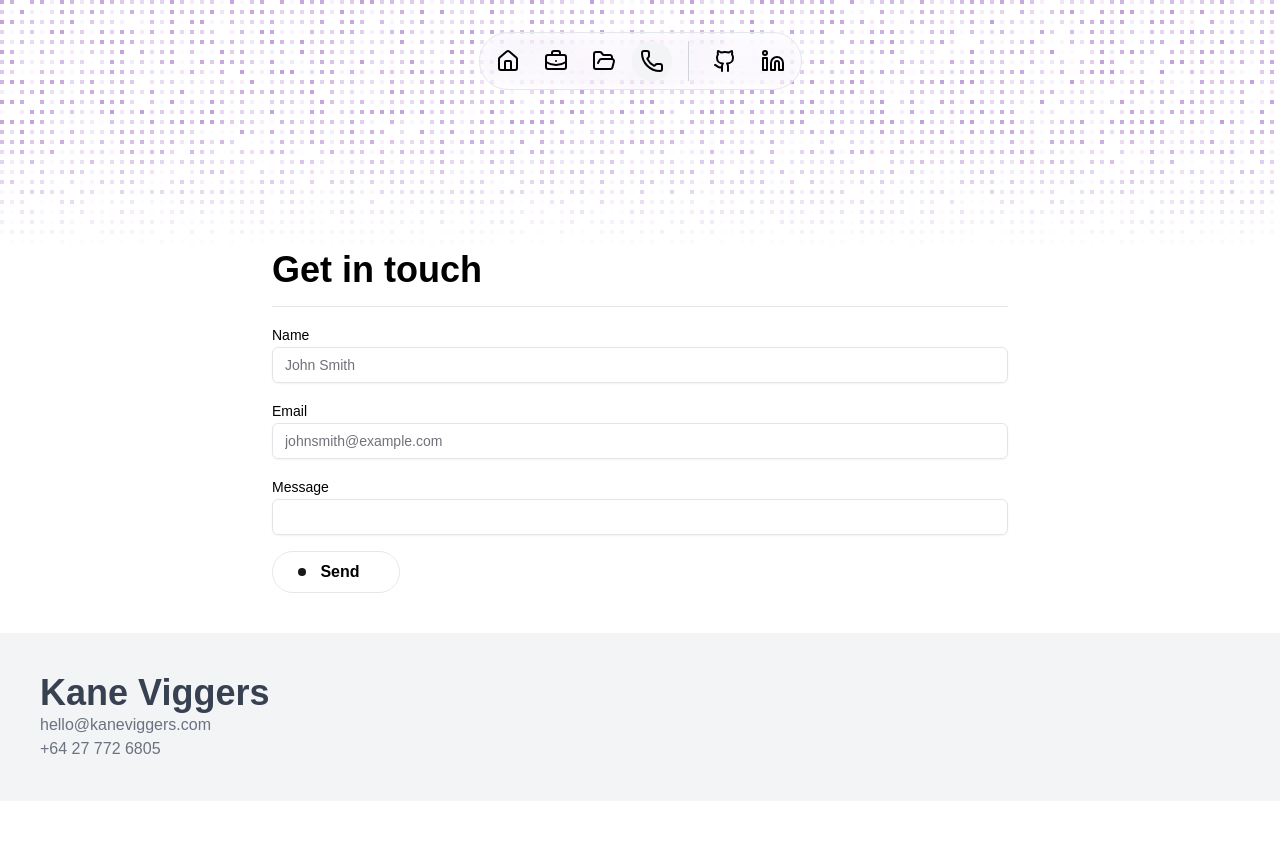
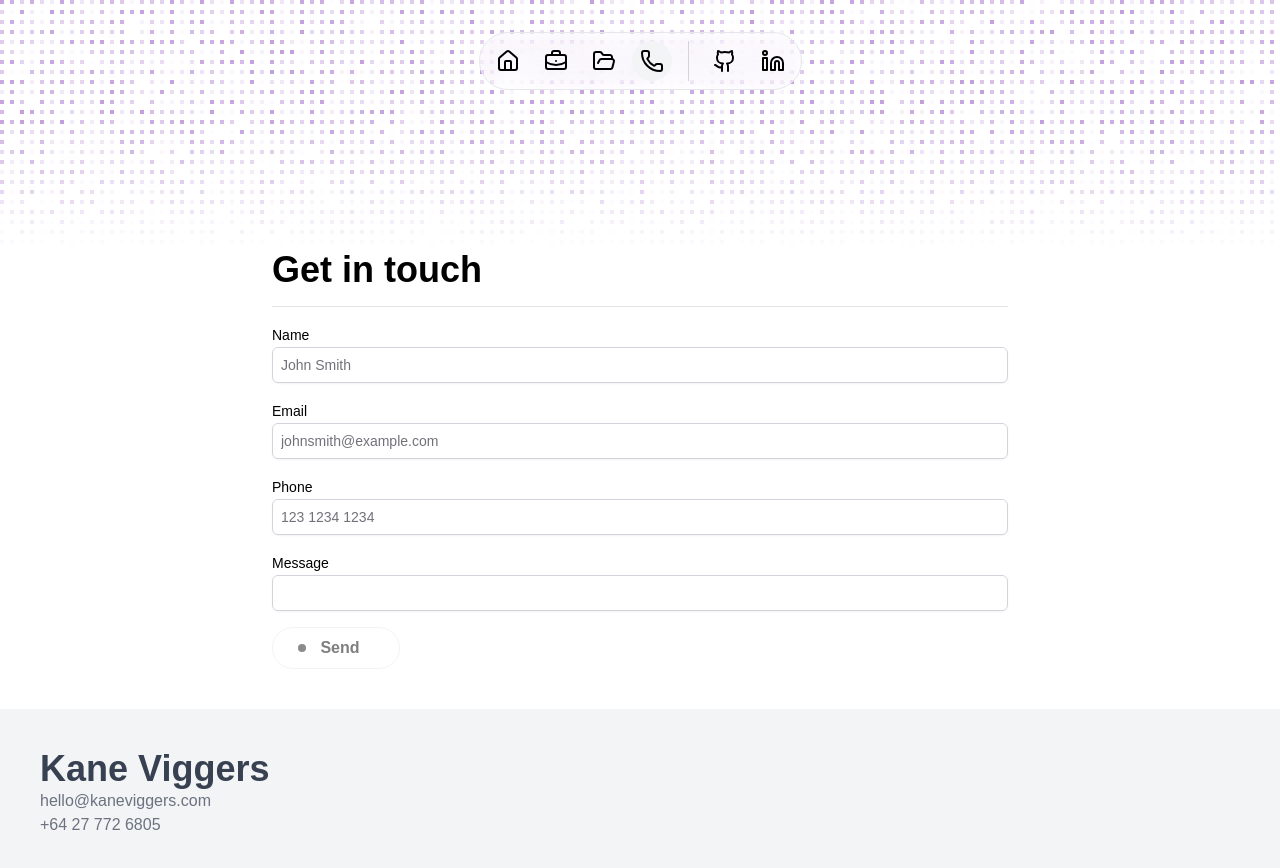
Before and after one commit to kaneviggers/website, a Next.js app: page /contact in a window 1280 px wide. Shown: the top 868 px of the page. Before the commit the page ends 801 px from the top, so only its background shows below. Built offline with nearby package versions, Linux system fonts and the light colour scheme.

Commit message:
final updates

```diff
--- a/package.json
+++ b/package.json
@@ -18,13 +18,15 @@
     "clsx": "^2.1.1",
     "dotenv": "^16.4.7",
     "emailjs-com": "^3.2.0",
+    "ldrs": "^1.0.2",
     "lucide-react": "^0.471.1",
     "motion": "^11.18.1",
     "next": "15.1.4",
     "next-themes": "^0.4.4",
     "react": "^19.0.0",
     "react-dom": "^19.0.0",
-    "sonner": "^1.7.2",
+    "react-spinners": "^0.15.0",
+    "sonner": "^1.7.4",
     "tailwind-merge": "^2.6.0",
     "tailwindcss-animate": "^1.0.7"
   },
--- a/src/app/contact/page.tsx
+++ b/src/app/contact/page.tsx
@@ -1,15 +1,16 @@
 "use client";
 
-// import React, { useState } from "react";
+import React, { useState } from "react";
 import "dotenv/config";
 import FlickeringGrid from "@/components/ui/flickering-grid";
-// import { toast } from "sonner";
-// import emailjs from "emailjs-com";
+import { toast } from "sonner";
+import emailjs from "emailjs-com";
 import { Input } from "@/components/ui/input";
 import { Label } from "@/components/ui/label";
 import BlurFade from "@/components/ui/blur-fade";
 import { Separator } from "@/components/ui/separator";
 import InteractiveHoverButton from "@/components/ui/interactive-hover-button";
+import { HashLoader } from "react-spinners";
 
 /*
   TODO Add a form to contact me
@@ -18,40 +19,89 @@ import InteractiveHoverButton from "@/components/ui/interactive-hover-button";
 const BLUR_FADE_DELAY = 0.04;
 
 export default function Home() {
-  // const [formData, setFormData] = useState({
-  //   name: "",
-  //   email: "",
-  //   phone: "",
-  //   content: "",
-  // });
+  const [isLoading, setIsLoading] = useState(false);
 
-  // const handleChange = (e: React.ChangeEvent<HTMLInputElement>) => {
-  //   setFormData({ ...formData, [e.target.id]: e.target.value });
-  // };
+  const [isSent, setIsSent] = useState(false);
 
-  // const handleSubmit = (e: React.MouseEvent<HTMLButtonElement>) => {
-  //   e.preventDefault();
+  const [nameIssue, setNameIssue] = useState(false);
+  const [emailIssue, setEmailIssue] = useState(false);
+  const [phoneIssue, setPhoneIssue] = useState(false);
+  const [contentIssue, setContentIssue] = useState(false);
 
-  //   emailjs.init(process.env.EMAILJS_PUBLIC_KEY!)
+  const [enableSend, setEnableSend] = useState(false);
 
-  //   emailjs
-  //     .send(
-  //       process.env.NEXT_PUBLIC_EMAILJS_SERVICE_ID!, // Replace with your service ID
-  //       process.env.NEXT_PUBLIC_EMAILJS_TEMPLATE_ID!, // Replace with your template ID
-  //       formData,
-  //       process.env.NEXT_PUBLIC_EMAILJS_PUBLIC_KEY! // Replace with your user ID
-  //     )
-  //     .then(
-  //       () => {
-  //         toast("Email has been sent!")
-  //         setFormData({ name: "", email: "", phone: "", content: "" });
-  //       },
-  //       (error) => {
-  //         toast("Something went wrong, try again later.")
-  //         console.error(error);
-  //       }
-  //     );
-  // };
+  const [formData, setFormData] = useState({
+    name: "",
+    email: "",
+    phone: "",
+    content: "",
+  });
+
+  const handleChange = (e: React.ChangeEvent<HTMLInputElement>) => {
+    const { id, value } = e.target;
+    let isValid = true;
+
+    switch (id) {
+      case "email":
+        const emailPattern = /^[a-zA-Z0-9._%+-]+@[a-zA-Z0-9.-]+\.[a-zA-Z]{2,}$/;
+        isValid = emailPattern.test(value);
+        setEmailIssue(!isValid); // Update issue state
+        break;
+
+      case "phone":
+        const phonePattern = /^[0-9]/; // Modify if needed
+        isValid = phonePattern.test(value);
+        setPhoneIssue(!isValid); // Update issue state
+        break;
+      case "name":
+        setNameIssue(false);
+        break;
+      case "content":
+        setContentIssue(false);
+        break;
+    }
+
+    if ((!nameIssue && !emailIssue && !phoneIssue && !contentIssue) && (
+      formData.name != "" && formData.email != "" && formData.phone != "" && formData.content != ""
+    )) {
+      setEnableSend(true);
+    }
+
+    // Update form data in one place
+    setFormData((prev) => ({
+      ...prev,
+      [id]: value,
+    }));
+  };
+
+  const handleSubmit = (e: React.MouseEvent<HTMLButtonElement>) => {
+    e.preventDefault();
+
+    setIsLoading(true);
+
+    emailjs.init(process.env.EMAILJS_PUBLIC_KEY!);
+
+    emailjs
+      .send(
+        process.env.NEXT_PUBLIC_EMAILJS_SERVICE_ID!, // Replace with your service ID
+        process.env.NEXT_PUBLIC_EMAILJS_TEMPLATE_ID!, // Replace with your template ID
+        formData,
+        process.env.NEXT_PUBLIC_EMAILJS_PUBLIC_KEY! // Replace with your user ID
+      )
+      .then(
+        () => {
+          toast("Email has been sent!");
+          setFormData({ name: "", email: "", phone: "", content: "" });
+          setIsLoading(false);
+          setIsSent(true);
+        },
+        (error) => {
+          toast("Something went wrong, try again later.");
+          setIsLoading(false);
+          console.error(error);
+        }
+      );
+  };
 
   return (
     <div>
@@ -73,24 +123,92 @@ export default function Home() {
             Get in touch
           </h1>
         </BlurFade>
+        {isLoading ? (
+          <div className="flex items-center justify-center pt-20">
+            <HashLoader loading={isLoading} />
+          </div>
+        ) : isSent ? (
+          <div>
+            <BlurFade inView delay={BLUR_FADE_DELAY * 2}>
+              <Separator />
+            </BlurFade>
+            <h1 className="text-md text-black dark:text-white pt-5">
+              Thanks for getting in touch, I'll get back to you soon!
+            </h1>
+          </div>
+        ) : (
+          <div className="flex-1 space-y-4 max-w-[800px]">
             <BlurFade inView delay={BLUR_FADE_DELAY * 2}>
               <Separator />
             </BlurFade>
             <BlurFade inView delay={BLUR_FADE_DELAY * 3}>
               <Label>Name</Label>
-          <Input type="text" placeholder="John Smith" />
+              <Input
+                id="name"
+                type="text"
+                placeholder="John Smith"
+                required
+                onChange={handleChange}
+                className={`border p-2 rounded-md ${
+                  nameIssue ? "border-red-500" : "border-gray-300"
+                }`}
+              />
             </BlurFade>
             <BlurFade inView delay={BLUR_FADE_DELAY * 4}>
               <Label>Email</Label>
-          <Input type="email" placeholder="johnsmith@example.com" />
+              <Input
+                id="email"
+                type="email"
+                placeholder="johnsmith@example.com"
+                pattern="^[a-zA-Z0-9._%+-]+@[a-zA-Z0-9.-]+\.[a-zA-Z]{2,}$"
+                required
+                onChange={handleChange}
+                className={`border p-2 rounded-md ${
+                  emailIssue ? "border-red-500" : "border-gray-300"
+                }`}
+              />
             </BlurFade>
             <BlurFade inView delay={BLUR_FADE_DELAY * 5}>
-          <Label>Message</Label>
-          <Input height={1000} type="text" />
+              <Label>Phone</Label>
+              <Input
+                id="phone"
+                type="tel"
+                onInput={(e: React.ChangeEvent<HTMLInputElement>) =>
+                  (e.target.value = e.target.value.replace(/\D/g, ""))
+                }
+                placeholder="123 1234 1234"
+                onChange={handleChange}
+                className={`border p-2 rounded-md ${
+                  phoneIssue ? "border-red-500" : "border-gray-300"
+                }`}
+              />
             </BlurFade>
             <BlurFade inView delay={BLUR_FADE_DELAY * 6}>
-          <InteractiveHoverButton text="Send" />
+              <Label>Message</Label>
+              <Input
+                height={1000}
+                id="content"
+                type="text"
+                required
+                onChange={handleChange}
+                className={`border p-2 rounded-md ${
+                  contentIssue ? "border-red-500" : "border-gray-300"
+                }`}
+              />
             </BlurFade>
+            <BlurFade inView delay={BLUR_FADE_DELAY * 7}>
+              <InteractiveHoverButton
+                text="Send"
+                onClick={handleSubmit}
+                className={`${
+                  enableSend == false
+                    ? "pointer-events-none opacity-50"
+                    : ""
+                }`}
+              />
+            </BlurFade>
+          </div>
+        )}
       </div>
     </div>
   );
--- a/src/app/cv/page.tsx
+++ b/src/app/cv/page.tsx
@@ -30,7 +30,7 @@ const jobs = [
     altText: "DeepFocus",
     subtitle: "Apple Certified Technician | Software developer",
     period: "Janurary 2022 - Present",
-    description: "Description",
+    description: "Working at DeepFocus provided me with valuable opportunities and played a key role in launching my software development career. Initially training as an Apple Certified Technician, I soon shifted my focus to automating internal processes, streamlining everything from repair bookings to lead management. This ultimately led to integrating an official Apple API, optimizing workflows to reduce administrative overhead and enhance both operational efficiency and the customer experience.",
     logoUrl:
       "https://static1.squarespace.com/static/5f0a3f92afd11c2196107cf7/t/622a8fa77ad6a91f9ac202b7/1622070244599/deep+logo.png?format=1500w",
     herf: "www.deepfocus.co.nz",
@@ -40,7 +40,7 @@ const jobs = [
     altText: "OneFineDay International",
     subtitle: "Web developer",
     period: "June 2022 - December 2024",
-    description: "Description",
+    description: "At KM Events, a full-service wedding planning company, I was responsible for designing and developing custom websites tailored to individual weddings. These websites served as a central hub for guests, providing event details, RSVPs, and personalized content. By creating seamless, user-friendly experiences, I helped enhance the digital presence of each event while ensuring a smooth and engaging experience for both clients and their guests.",
     logoUrl:
       "/images/km_events.png",
     herf: "www.onefineday.co.nz",
@@ -50,7 +50,7 @@ const jobs = [
     altText: "Agtech Software Company",
     subtitle: "Full stack Software Engineer",
     period: "June 2023 - Feburary 2024",
-    description: "Description",
+    description: "As the Head Developer in R&D, I led the development of AI-driven image analysis models to detect invasive vegetation in satellite imagery. In addition to my work in machine learning, I played a key role in UI/UX design and website development, ensuring intuitive and effective user experiences. I also managed administrative tasks, collaborating with external partners to support project goals and streamline operations.",
     logoUrl: "",
     herf: "",
   },
@@ -62,7 +62,7 @@ const education = [
     altText: "Wakatipu High School",
     subtitle: "NCEA L3 | UE",
     period: "Janurary 2019 - December 2024",
-    description: "Description",
+    description: "I attended Wakatipu High School, where I successfully completed all three levels of NCEA without failing a class. My strengths were in computer programming, mathematics, and physics, where I consistently excelled and deepened my technical and problem-solving skills.",
     logoUrl:
       "https://encrypted-tbn0.gstatic.com/images?q=tbn:ANd9GcT8GLKFaVEKpDb_cCs-QE9riht30PL4E1CEpw&s",
     herf: "www.wakatipu.school.nz",
@@ -72,20 +72,10 @@ const education = [
     altText: "Auckland University of Technology",
     subtitle: "Bachelor of Engineering | Mechatronics",
     period: "July 2024 - Present",
-    description: "Description",
+    description: "I am currently pursuing a Bachelor of Engineering (Honours) in Mechatronics at Auckland University of Technology. This program has allowed me to develop a strong foundation in mechanical, electrical, and software engineering, with a focus on automation, robotics, and embedded systems.",
     logoUrl:
       "https://encrypted-tbn0.gstatic.com/images?q=tbn:ANd9GcRahThNfuyGXldNPw-RO5mnRmSywK9hVmZ0vw&s",
     herf: "www.aut.ac.nz",
-  },
-  {
-    title: "Yoobee Colleges",
-    altText: "Yoobee Colleges",
-    subtitle: "Certificate of information technology",
-    period: "Jan 2025 - Present",
-    description: "Description",
-    logoUrl:
-      "https://pbs.twimg.com/profile_images/1131686292322967553/qM32aWoR_400x400.png",
-    herf: "www.yoobee.ac.nz",
   }
 ];
 
--- a/src/app/projects/page.tsx
+++ b/src/app/projects/page.tsx
@@ -20,7 +20,7 @@ const projects = [
     altText: "Airman",
     subtitle: "Flight planning IOS app",
     period: "Developing",
-    description: "I've had the privilege of working with CreaturePost, starting with the LUMA Light Show in 2023 and 2024. During that time, we launched Imaginaium—an innovative video feed that uses AI-generated imagery, dynamically evolving based on live microphone input. Initially a prototype with limited performance, we leveraged advancing technology to transform it into the captivating visual installation we envisioned. In July 2024, we embarked on an exciting project for a prominent New Zealand telco company. While details are still under wraps, the progress we've made is incredibly promising.Working with CreaturePost has been a rewarding experience, full of creativity, collaboration, and meaningful strides in visual and AI-driven innovation.",
+    description: "Airman is a free iOS app designed to simplify flight tracking with a seamless and intuitive experience. By entering just a flight number and departure date, users can monitor upcoming flights and receive real-time updates, including delays, cancellations, and gate changes. The app also features a world map view, allowing users to explore live air traffic and access detailed flight information with a simple tap. Built to integrate seamlessly with iOS Live Activities, Airman ensures you stay informed at every stage of your journey.",
     logoUrl:
       "",
     herf: "www.creaturepost.co.nz",
```
Also changed, not shown: src/app/page.tsx (+4 -10 lines), 1 other file (tests, documents, lock files or other folders). Lines whose indentation alone changed are shown as unchanged.
